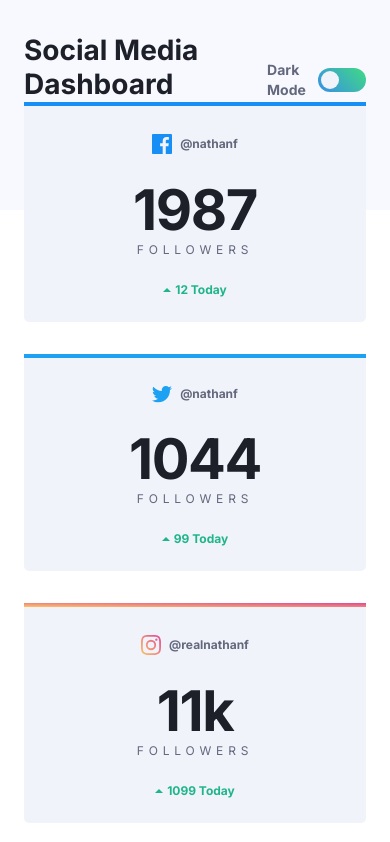
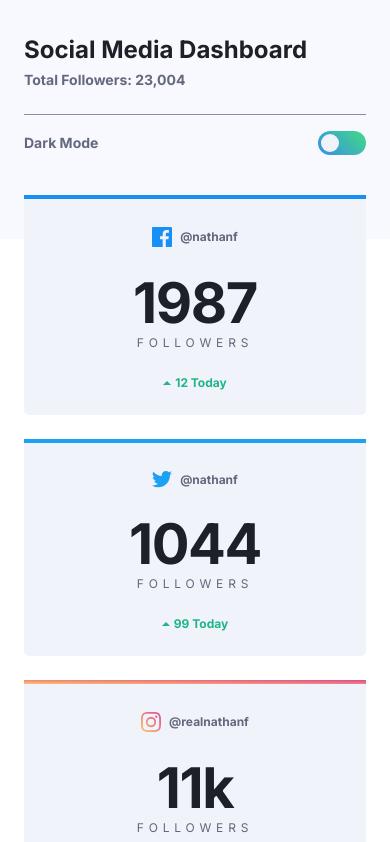
Before and after one commit to p1t1ch/fm-social-media-dashboard, a Gatsby site: page / in a window 390 px wide. Shown: the part 2-844 px from the top of the page. Built offline with nearby package versions, Linux system fonts and the light colour scheme; Gatsby itself is replaced by a stand-in of ours.

Commit message:
improve toggle and make dashboard responsive

```diff
--- a/src/components/Grid/index.tsx
+++ b/src/components/Grid/index.tsx
@@ -6,7 +6,7 @@ interface GridProps extends React.HTMLProps<HTMLUListElement> {
 
 function Grid({ children, className = '', ...props }: GridProps) {
   return (
-    <ul className={`grid grid-cols-cards gap-8 ${className}`} {...props}>
+    <ul className={`grid grid-cols-cards gap-6 sm:gap-8 ${className}`} {...props}>
       {React.Children.map(children, child => (
         <li>{child}</li>
       ))}
--- a/src/pages/index.tsx
+++ b/src/pages/index.tsx
@@ -14,18 +14,20 @@ function IndexPage() {
     <div className="min-h-screen">
       <Seo title="Frontend Mentor: Social media dashboard with theme switcher" />
       <header className="grid place-items-center pt-9 px-6 pb-header-mobile sm:pb-header bg-light-blue-pale">
-        <div className="w-full max-w-container flex justify-between">
-          <div>
-            <h1 className="font-bold text-heading text-light-blue-dark mb-1">Social Media Dashboard</h1>
+        <div className="w-full max-w-container flex justify-between flex-col sm:flex-row">
+          <div className="pb-6 sm:pb-0 mb-4 sm:mb-0 border-b border-light-gray sm:border-none">
+            <h1 className="font-bold text-2xl sm:text-heading text-light-blue-dark mb-1">Social Media Dashboard</h1>
             <div className="font-bold text-sm text-light-blue-grayish-dark">Total Followers: 23,004</div>
           </div>
-          <div className="flex items-center">
-            <div className="font-bold text-sm text-gray mr-3">Dark Mode</div>
-            <Toggle checked={darkTheme} icons={false} onChange={() => setDarkTheme(!darkTheme)} />
+          <div className="flex items-center justify-between sm:justify-start">
+            <label htmlFor="dark-mode" className="font-bold text-sm text-gray mr-3">
+              Dark Mode
+            </label>
+            <Toggle checked={darkTheme} icons={false} id="dark-mode" onChange={() => setDarkTheme(!darkTheme)} />
           </div>
         </div>
       </header>
-      <main className="grid place-items-center px-6 pb-11 transform translate-y-card">
+      <main className="grid place-items-center px-6 pb-11 transform -translate-y-11 sm:translate-y-card">
         <div className="w-full max-w-container">
           <section className="mb-12">
             <h2 className="sr-only">Your accounts</h2>
--- a/src/styles/toggle.css
+++ b/src/styles/toggle.css
@@ -1,3 +1,7 @@
+.react-toggle:focus-within .react-toggle-track {
+  box-shadow: 0 0 0 2px #1d1f29;
+}
+
 .react-toggle-track {
   width: 3rem;
   height: 1.5rem;
```
